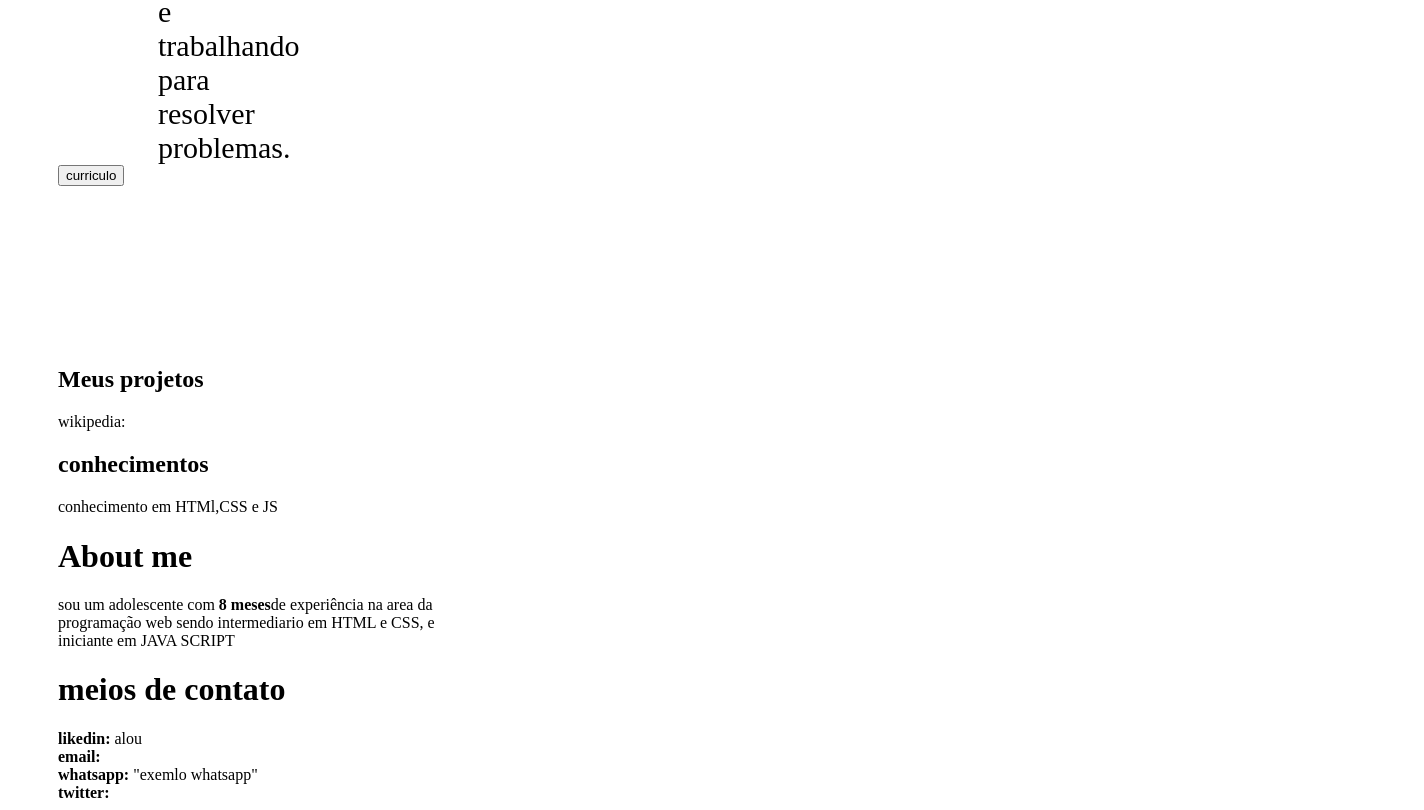
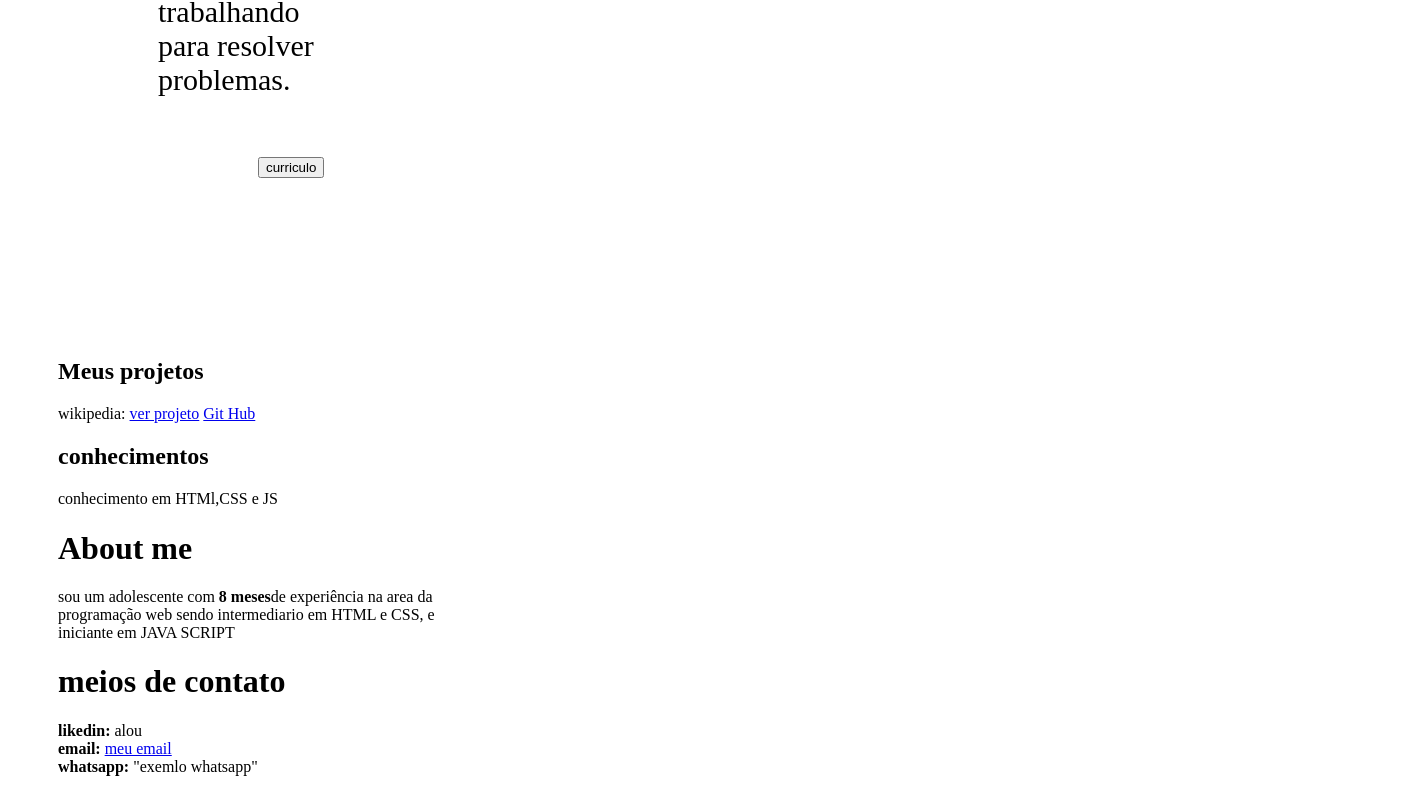
Before and after one commit to arthurzin-zinn/portfolio, a plain HTML site: page index.html in a window 1280 px wide. Shown: the part 468-1278 px from the top of the page, 1424 px wide, since content can reach past the window. After the commit the page ends 1252 px from the top, so only its background shows below. Drawn offline with Linux system fonts and the light colour scheme.

Commit message:
alterações

```diff
--- a/css/aparencia.css
+++ b/css/aparencia.css
@@ -1,8 +1,3 @@
-a:link {
-    color:white;
-    background-color: transparent;
-}
-
 .barraD {
     background-color: black;
     height: 100px;
--- a/index.html
+++ b/index.html
@@ -20,7 +20,7 @@
             <div>
                 <h1 style="font-size: 60px;">Ola meu nome é Arthur</h1>
                 <p style = "margin: 0px; margin-left: 100px; font-size: 30px;">sempre estudando e trabalhando para resolver problemas.</p>
-                <button class="botão_curriculo">curriculo</button>
+                <a href="https://github.com/arthurzin-zinn/portfolio/raw/main/Curriculo%20Arthur.pdf" target="_blank"><button style="margin-left: 200px; margin-top: 60px;" class="botão_curriculo">curriculo</button></a>
             </div>
             <div style = "margin-left: 700px;">
                 <img src="https://i.pinimg.com/474x/f3/78/d7/f378d722b941e952bf0d346acafe48ba.jpg">
@@ -29,7 +29,10 @@
 
 
         <h2>Meus projetos</h2>
-        <p>wikipedia: <a href="" target="_blank"></a></p>
+        <p>wikipedia:
+             <a href="https://arthurzin-zinn.github.io/teste-de-site-bacana/" target="_blank">ver projeto</a>
+             <a href="https://github.com/arthurzin-zinn/teste-de-site-bacana" target="_blank">Git Hub</a>
+        </p>
 
         <h2>conhecimentos</h2>
         <p>conhecimento em HTMl,CSS e JS</p>
@@ -41,7 +44,6 @@
             <p style="margin: 0px;"><strong>likedin:</strong> <a> alou</a></p>
             <p style="margin: 0px;"><strong>email:</strong> <a href = "https://mail.google.com/mail/?view=cm&fs=1&to=arthurmoney21@gmail.com&su=Titulo&body=Ol%C3%A1Teste" target = "_blank">meu email</a></p>
             <p style="margin: 0px;"><strong>whatsapp:</strong> "exemlo whatsapp"</p>
-            <p style="margin: 0px;"><strong>twitter:</strong> <a href = "https://x.com/Arthurzin_zinnn" target="_blank">arthurzin</a></p>
         </div>
 
     </div>
```
Also changed, not shown: 1 other file.
